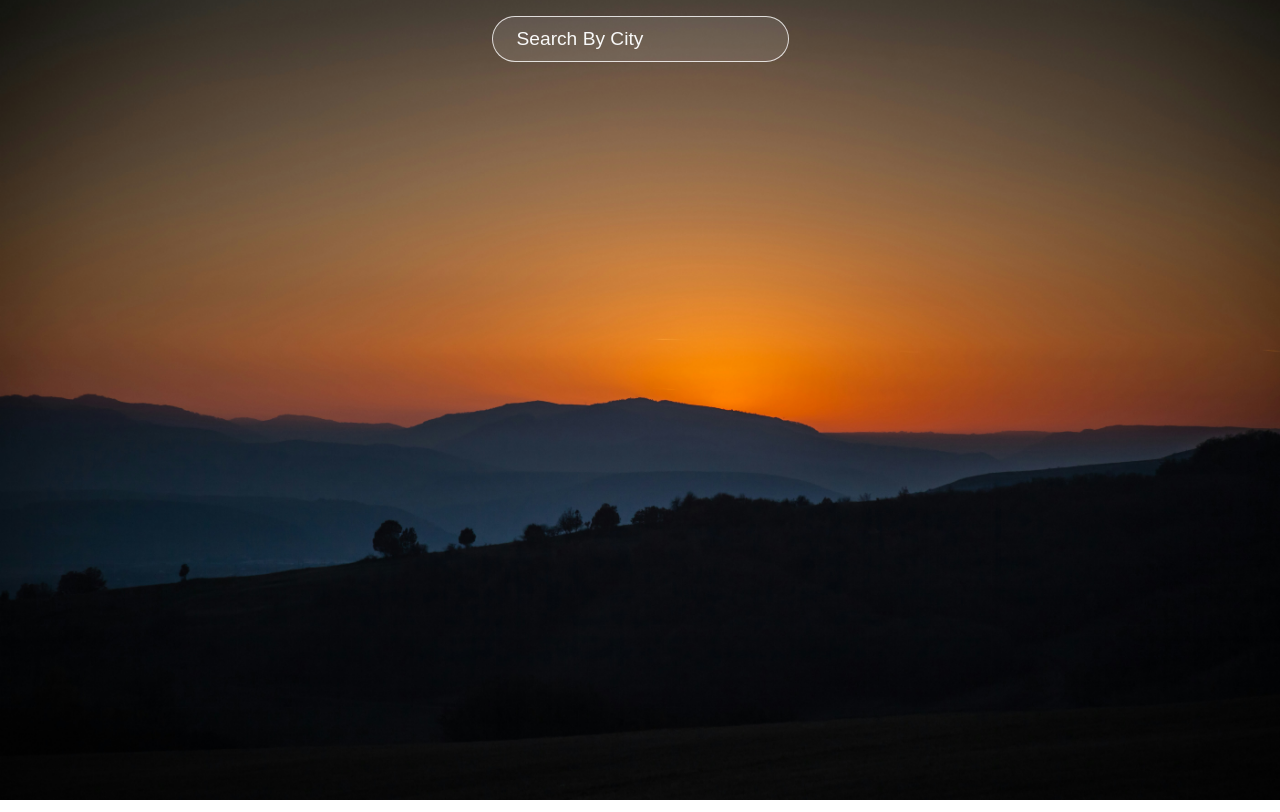
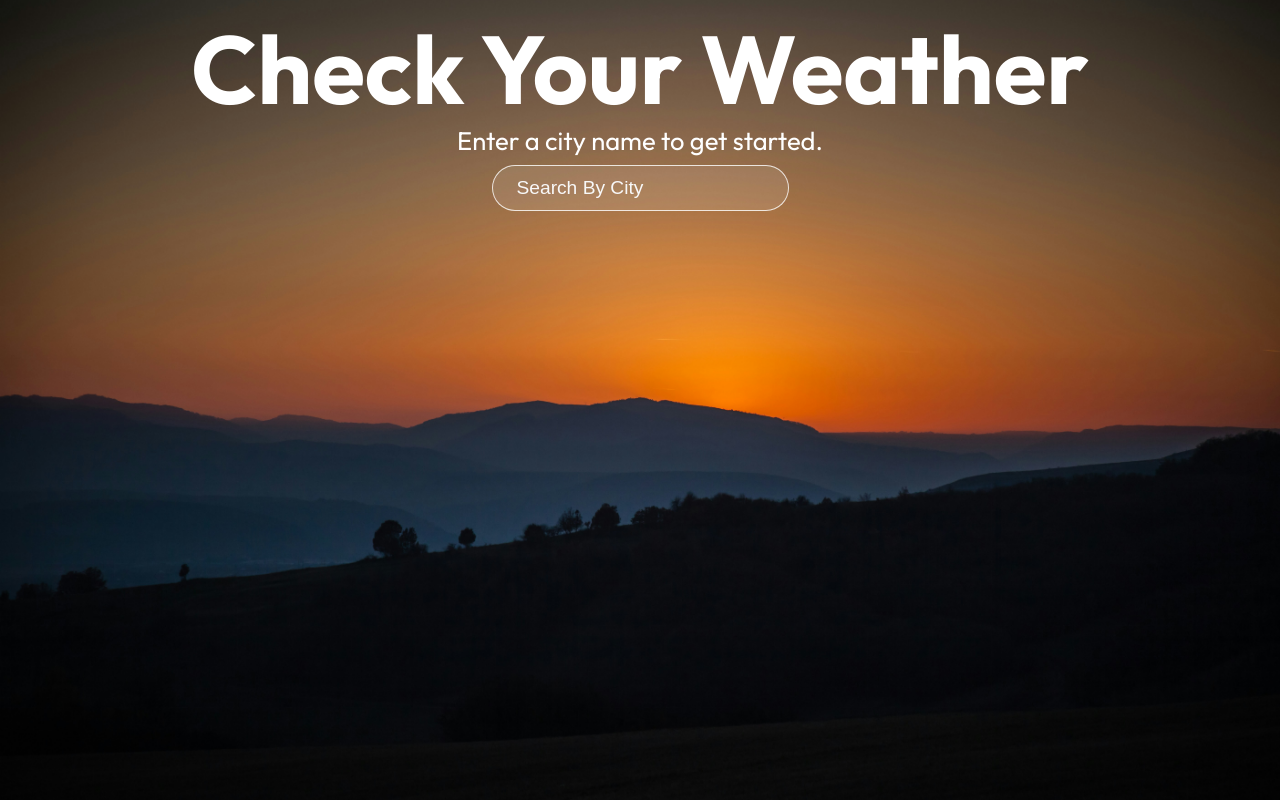
Before and after one commit to akashmmcode/WeatherApp, a React (Vite) app: page / in a window 1280 px wide. Built offline with nearby package versions, Linux system fonts and the light colour scheme.

Commit message:
hero section

```diff
--- a/src/App.css
+++ b/src/App.css
@@ -61,6 +61,7 @@ p {
   border-radius: 25px;
   border: 1px solid rgba(255, 255, 255, 0.8);
   background: rgba(255, 255, 255, 0.1);
+  margin-block: 5px;
 }
 
 ::placeholder {
--- a/src/App.jsx
+++ b/src/App.jsx
@@ -64,6 +64,8 @@ function App() {
     <>
       <div className="app">
         <div className="search">
+        <h1>Check Your Weather</h1>
+        <p>Enter a city name to get started.</p>
           <input
             type="text"
             value={location}
```
